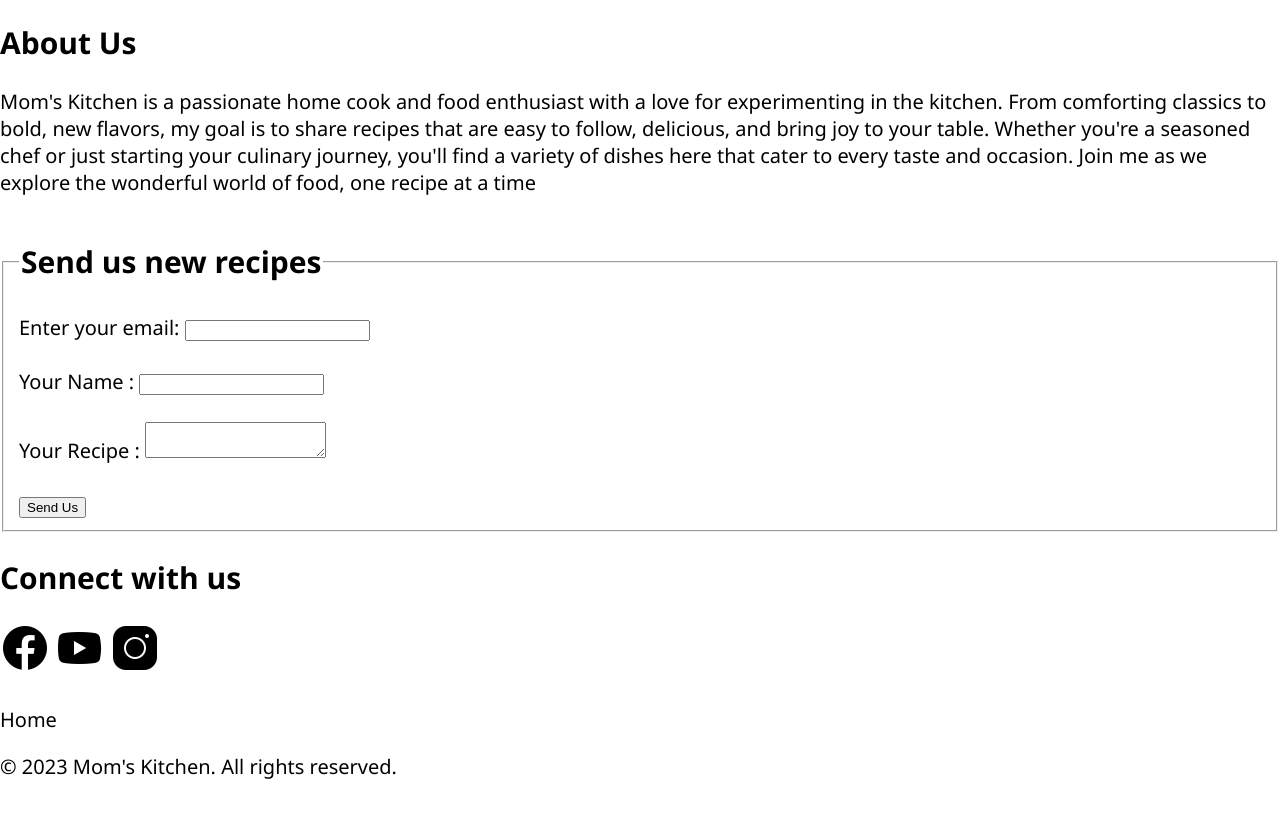
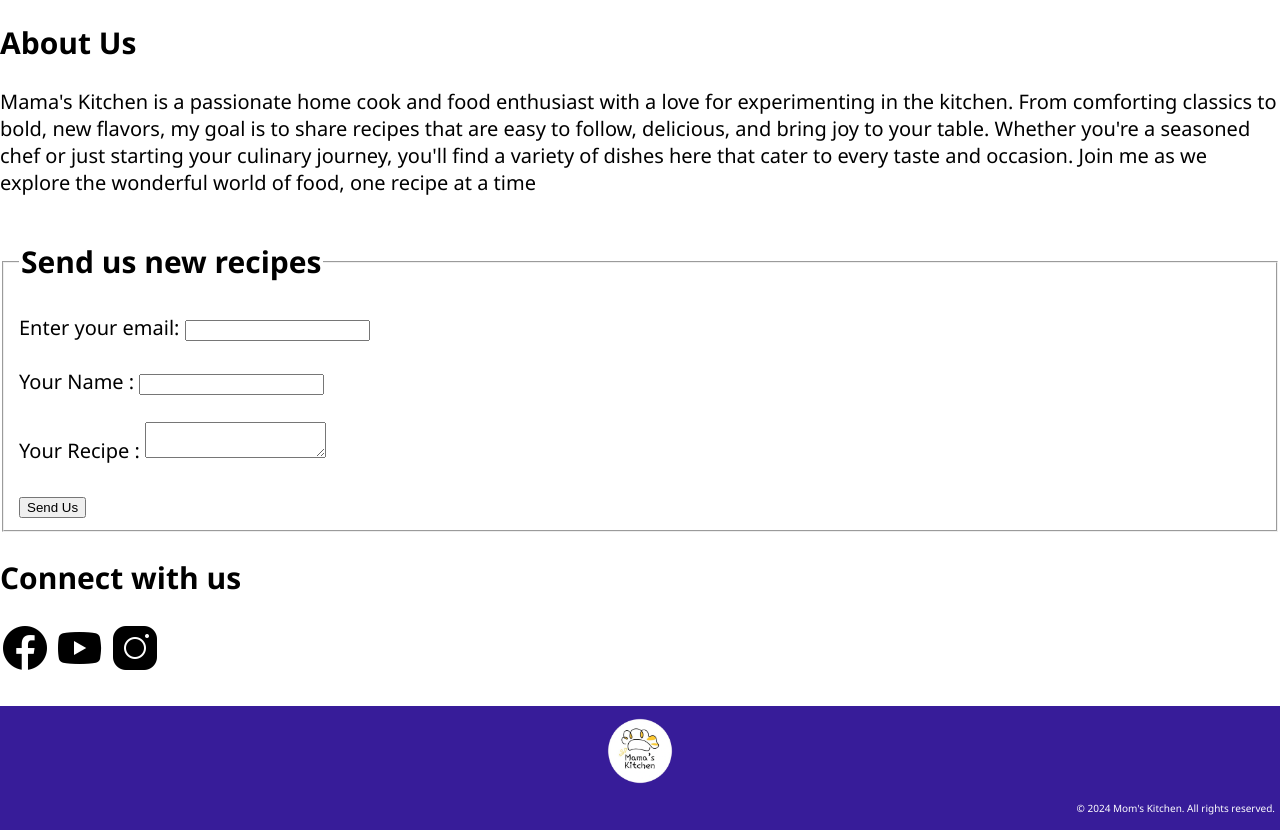
Before and after one commit to VihangaHesha/Mamas-Kitchen, a plain HTML site: page index.html in a window 1280 px wide. Shown: the part 1386-2216 px from the top of the page. Before the commit the page ends 2186 px from the top, so only its background shows below. Drawn offline with Linux system fonts and the light colour scheme.

Commit message:
Added new styles and modified the page acording to structural elements

```diff
--- a/index.html
+++ b/index.html
@@ -3,7 +3,7 @@
   <head>
     <meta charset="UTF-8" />
     <meta name="viewport" content="width=device-width, initial-scale=1.0" />
-    <title>Mom's Kitchen</title>
+    <title>Mama's Kitchen</title>
     <link rel="icon" href="/Assets/Icons/Mom_s_Kitchen 2.png" />
     <style>
       a {
@@ -68,6 +68,18 @@
         margin-right: 800px;
         width: 50%;
       }
+      footer {
+        background-color: rgb(55, 28, 153);
+        color: white;
+        padding: 5px;
+      }
+      footer a {
+        color: rgb(240, 238, 243);
+        text-decoration: none;
+      }
+      footer a :hover {
+        color: rgb(113, 73, 223);
+      }
     </style>
   </head>
   <body class="text">
@@ -83,10 +95,12 @@
                   style="height: 80px; width: 80px"
               /></a>
             </li>
-            <li><a href="#">Home</a></li>
-            <li><a href="/Pages/Categories.html">Categories</a></li>
-            <li><a href="/Pages/About.html">About</a></li>
-            <li><a href="#">Contact</a></li>
+            <div style="width: 75%; display: flex; justify-content: end">
+              <li><a href="#">Home</a></li>
+              <li><a href="/Pages/Categories.html">Categories</a></li>
+              <li><a href="/Pages/About.html">About</a></li>
+              <li><a href="#">Contact</a></li>
+            </div>
           </ul>
         </nav>
       </div>
@@ -96,7 +110,7 @@
         <div class="text">
           <article>
             <p>
-              Welcome to Mom's Kitchen, your go-to destination for delicious,
+              Welcome to Mama's Kitchen, your go-to destination for delicious,
               easy-to-follow recipes that cater to every taste and occasion.
               <br />
               Whether you're a seasoned chef or just starting your culinary
@@ -272,7 +286,7 @@
         <div class="text">
           <h2>About Us</h2>
           <p>
-            Mom's Kitchen is a passionate home cook and food enthusiast with a
+            Mama's Kitchen is a passionate home cook and food enthusiast with a
             love for experimenting in the kitchen. From comforting classics to
             bold, new flavors, my goal is to share recipes that are easy to
             follow, delicious, and bring joy to your table. Whether you're a
@@ -336,9 +350,16 @@
     <br />
     <footer>
       <nav>
-        <a href="#">Home</a>
+        <a href="#" style="width: 100%; display: flex; justify-content: center"
+          ><img
+            src="/Assets/Icons/Mom_s_Kitchen 2.png"
+            alt="An image of a logo"
+            style="height: 80px; width: 80px"
+        /></a>
       </nav>
-      <p>&copy; 2023 Mom's Kitchen. All rights reserved.</p>
+      <p style="font-size: 10px; text-align: end">
+        &copy; 2024 Mom's Kitchen. All rights reserved.
+      </p>
     </footer>
   </body>
 </html>
```
Also changed, not shown: Pages/Desserts.html (+51 -26 lines).
